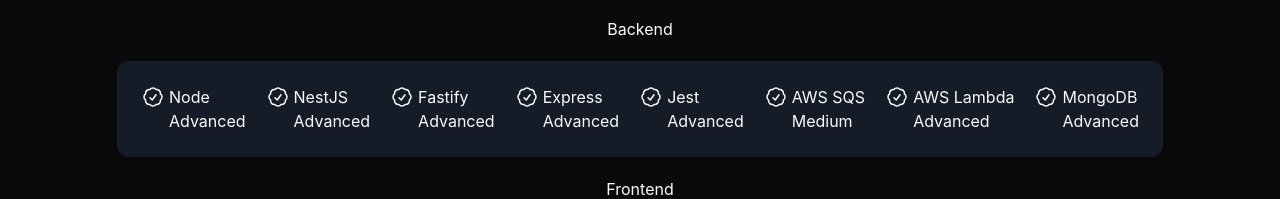
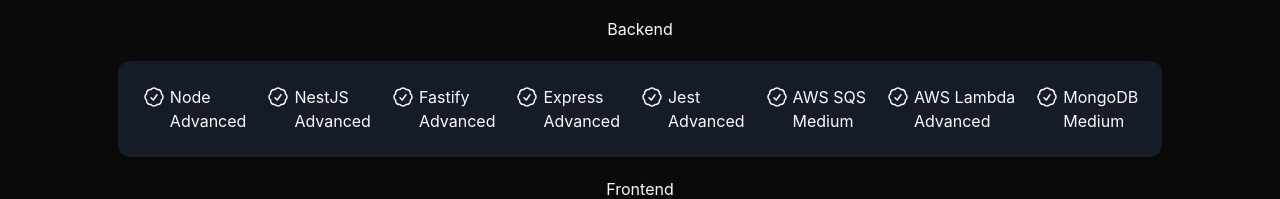
Before and after one commit to handrespatrick/personal-page, a React (Vite) app: page / in a window 1280 px wide. Shown: the part 1253-1452 px from the top of the page. Built offline with nearby package versions, Linux system fonts and the light colour scheme.

Commit message:
chore: rename level of MongoDB skill

```diff
--- a/src/index.css
+++ b/src/index.css
@@ -46,10 +46,6 @@
   background-color: #646cff;
   cursor: pointer;
   transition: border-color 0.25s;
-}
-button:focus,
-button:focus-visible {
-  outline: 4px auto -webkit-focus-ring-color;
 }
 
 @media (prefers-color-scheme: light) {
--- a/src/pages/Skills.tsx
+++ b/src/pages/Skills.tsx
@@ -183,7 +183,7 @@
                 </div>
                 <div className="flex flex-col items-start">
                   <li>MongoDB</li>
-                  <li>Advanced</li>
+                  <li>Medium</li>
                 </div>
               </div>
             </ul>
```
